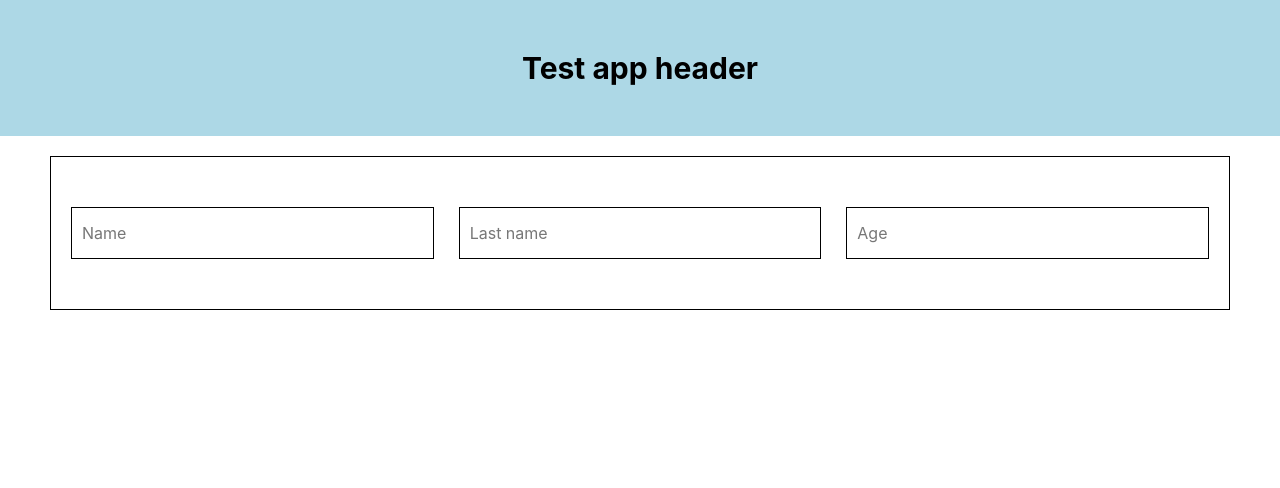
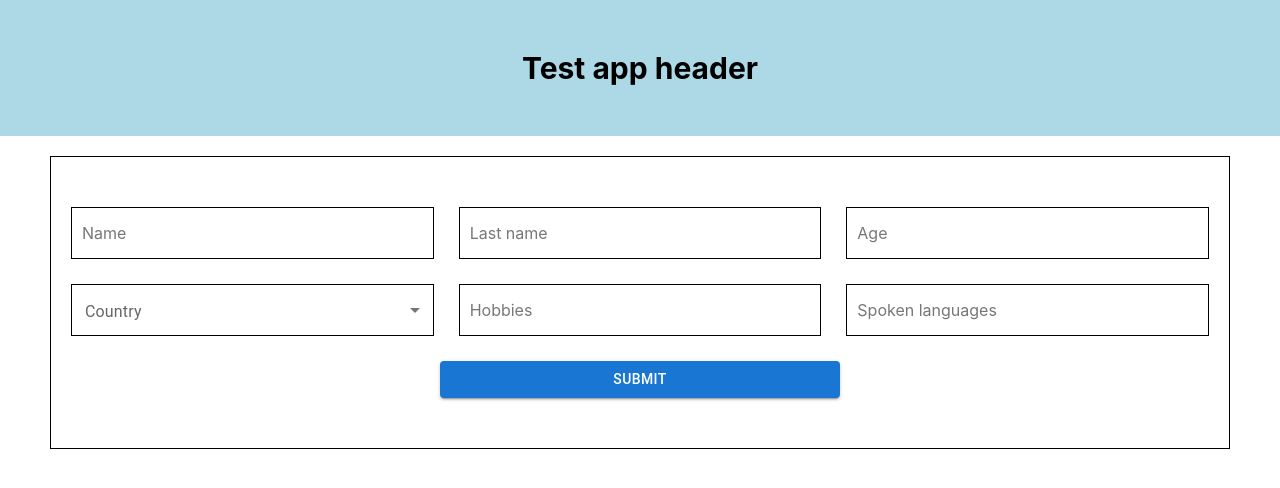
Before and after one commit to nicokiva/test-app, a React (Create React App) app: page / in a window 1280 px wide. Shown: the top 488 px of the page. Built offline with nearby package versions, Linux system fonts and the light colour scheme.

Commit message:
1. added select field; 2. added button; 3. installed mui; 4. added context

```diff
--- a/package.json
+++ b/package.json
@@ -3,6 +3,9 @@
   "version": "0.1.0",
   "private": true,
   "dependencies": {
+    "@emotion/react": "^11.11.1",
+    "@emotion/styled": "^11.11.0",
+    "@mui/material": "^5.14.14",
     "@testing-library/jest-dom": "^5.14.1",
     "@testing-library/react": "^13.0.0",
     "@testing-library/user-event": "^13.2.1",
@@ -42,6 +45,7 @@
     ]
   },
   "devDependencies": {
+    "@types/material-ui": "^0.21.13",
     "@types/styled-components": "^5.1.29"
   }
 }
--- /dev/null
+++ b/src/components/Button/Button.tsx
@@ -0,0 +1,17 @@
+import MUIButton from "@mui/material/Button";
+import React from "react";
+
+interface IButtonProps {
+  text: string;
+  style?: React.CSSProperties;
+}
+
+const Button = ({ text, style }: IButtonProps) => {
+  return (
+    <MUIButton style={style} fullWidth variant="contained">
+      {text}
+    </MUIButton>
+  );
+};
+
+export default Button;
--- /dev/null
+++ b/src/components/Button/index.ts
@@ -0,0 +1 @@
+export { default as Button } from "./Button";
--- a/src/components/Select/Select.tsx
+++ b/src/components/Select/Select.tsx
@@ -1,3 +1,7 @@
+import MUISelect from "@mui/material/Select";
+import MenuItem from "@mui/material/MenuItem";
+import InputLabel from "@mui/material/InputLabel";
+import FormControl from "@mui/material/FormControl";
 import styled from "styled-components";
 
 interface ISelectProps {
@@ -7,18 +11,36 @@ interface ISelectProps {
 }
 
 const Container = styled.div`
-  position: relative;
-  border: solid 1px;
-  height: 30px;
-  padding: 10px;
+  width: 100%;
 
-  @media screen and (min-width: 600px) {
-    width: 100%;
+  fieldset {
+    border-radius: 0;
+    border-color: black;
   }
 `;
 
-const Select = ({ id, options, label }: ISelectProps): JSX.Element => {
-  return <Container></Container>;
+const Select = ({ id, options = [], label }: ISelectProps): JSX.Element => {
+  return (
+    <Container>
+      <FormControl style={{ width: "100%" }}>
+        <InputLabel id="demo-simple-select-label">{label}</InputLabel>
+
+        <MUISelect
+          id={id}
+          // value={age}
+          label={label}
+          // onChange={handcleChange}
+          style={{ height: "52px" }}
+        >
+          {options.map((option) => (
+            <MenuItem key={option.id} value={option.id}>
+              {option.label}
+            </MenuItem>
+          ))}
+        </MUISelect>
+      </FormControl>
+    </Container>
+  );
 };
 
 export default Select;
--- a/src/pages/MainForm/MainForm.tsx
+++ b/src/pages/MainForm/MainForm.tsx
@@ -1,14 +1,19 @@
 import styled from "styled-components";
-import { Input } from "../../components";
+import { Input, Select } from "../../components";
+import { Button } from "../../components/Button";
 
 const FormContainer = styled.form`
   border: solid 1px;
   padding: 50px 20px;
+`;
 
+const InputsContainer = styled.div`
   display: grid;
   grid-template-columns: repeat(1, 1fr);
 
   gap: 25px;
+
+  margin-bottom: 25px;
 
   @media screen and (min-width: 600px) {
     grid-template-columns: repeat(2, 1fr);
@@ -19,14 +24,43 @@ const FormContainer = styled.form`
   }
 `;
 
+const BottomBar = styled.div`
+  display: flex;
+
+  button {
+    max-width: 400px;
+  }
+
+  @media screen and (min-width: 600px) {
+    justify-content: center;
+  }
+`;
+
 const MainForm = (): JSX.Element => {
   return (
     <FormContainer>
-      <Input type="text" label="Name" id="name" />
+      <InputsContainer>
+        <Input type="text" label="Name" id="name" />
+        <Input type="text" label="Last name" id="last-name" />
+        <Input type="number" label="Age" id="age" />
 
-      <Input type="text" label="Last name" id="last-name" />
+        <Select
+          label="Country"
+          id="country"
+          options={[
+            { id: "ar", label: "Argentina" },
+            { id: "ca", label: "Canada" },
+            { id: "us", label: "USA" },
+          ]}
+        />
 
-      <Input type="number" label="Age" id="age" />
+        <Input type="text" label="Hobbies" id="hobbies" />
+        <Input type="text" label="Spoken languages" id="languages" />
+      </InputsContainer>
+
+      <BottomBar>
+        <Button text="Submit" />
+      </BottomBar>
     </FormContainer>
   );
 };
```
Also changed, not shown: src/context/person.ts (added, +11 -0 lines), src/context/personContext.tsx (added, +18 -0 lines), 2 other files (tests, documents, lock files or other folders).
